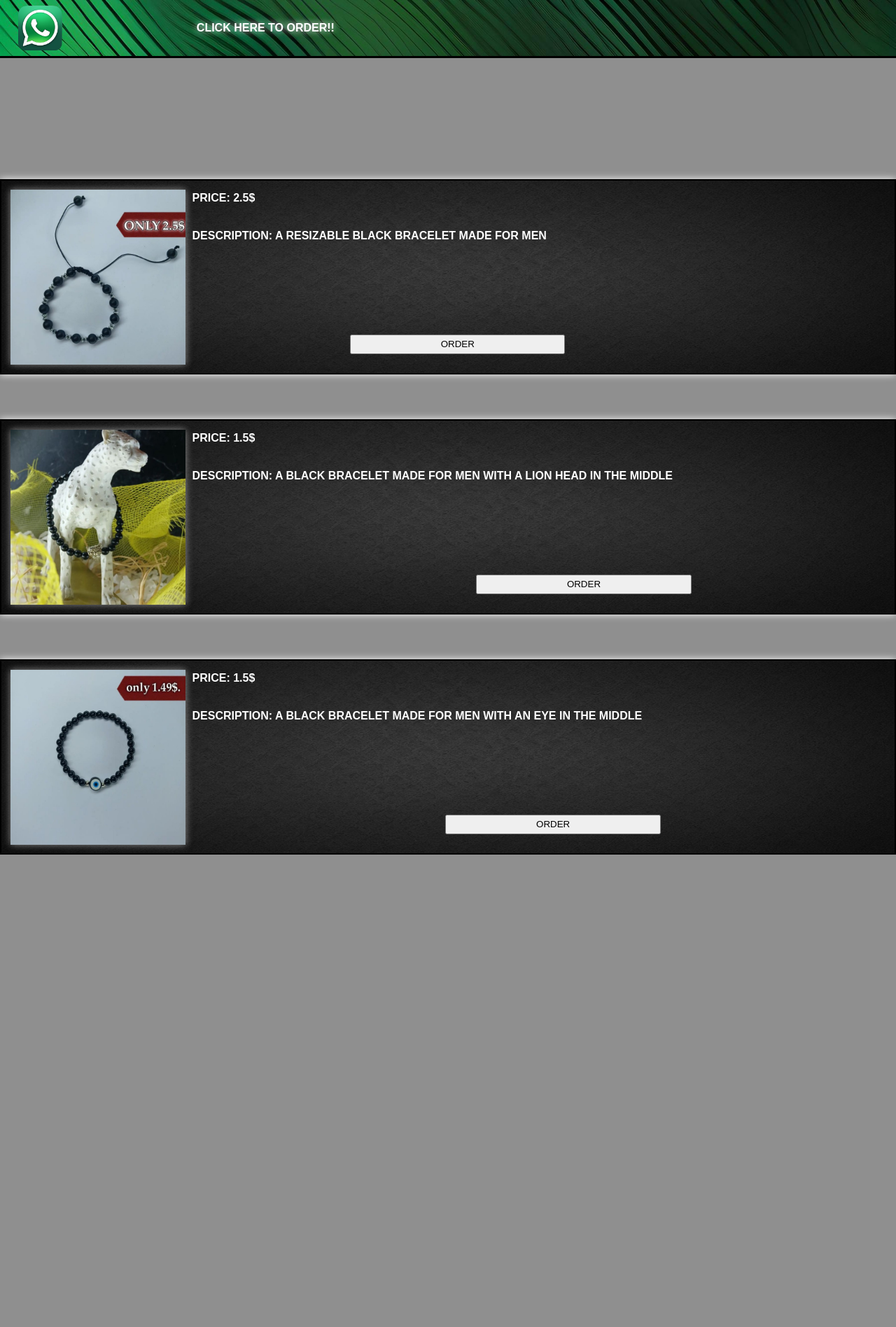
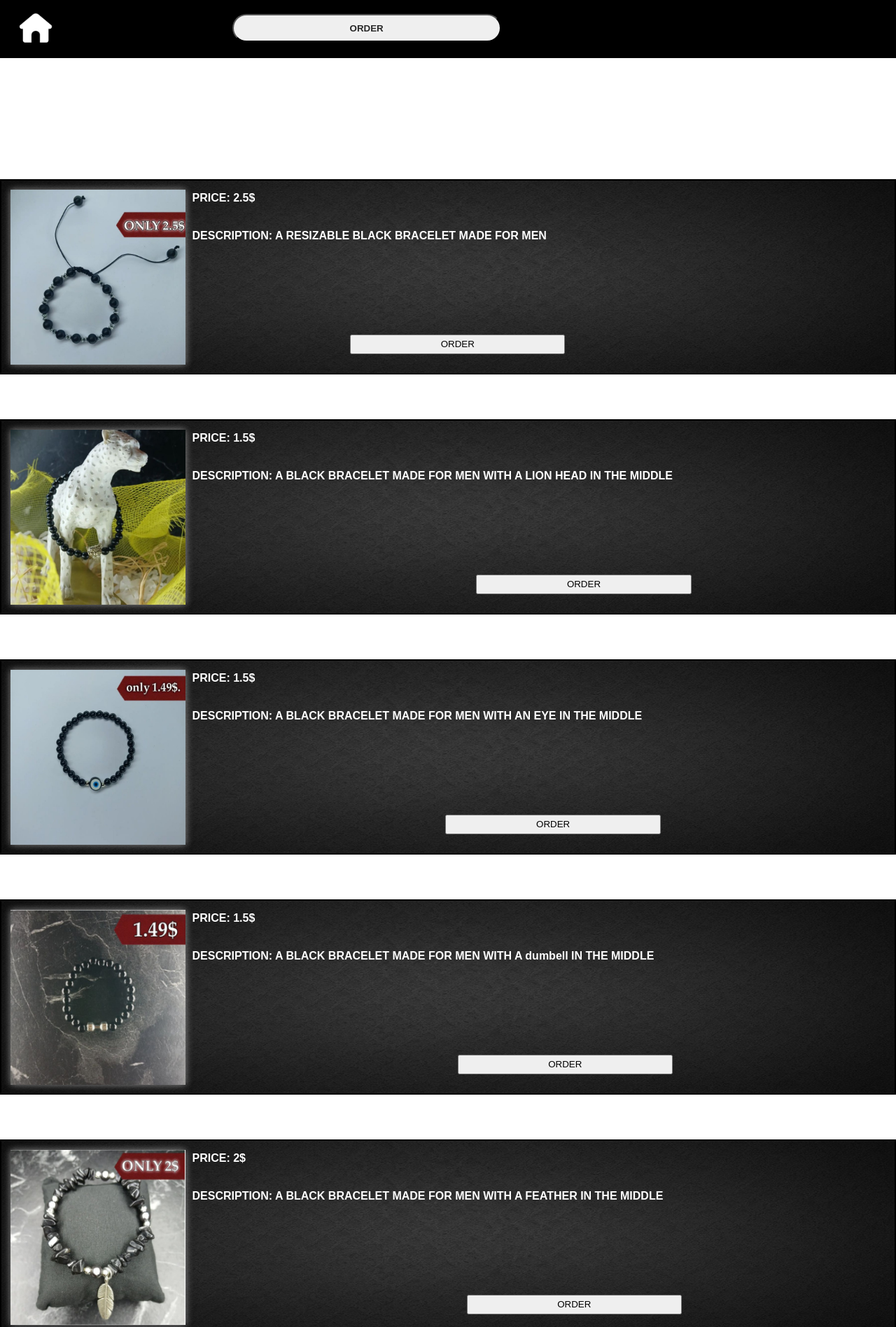
Before and after one commit to mostafaBah/MSB_LEB, a plain HTML site: page men.html in a window 1280 px wide. Shown: the top 1896 px of the page at 70% size. Before the commit the page ends 1221 px from the top, so only its background shows below. Drawn offline with Linux system fonts and the light colour scheme.

Commit message:
Add files via upload

```diff
--- a/css.css
+++ b/css.css
@@ -1,29 +1,44 @@
 body{
-    background: url('pics/BACKGROUND.jpg') top/cover no-repeat;
+   background-color: #ffffff;
+   margin: 0%;
 }
-.fixed-div{
+.menu{
+   background-color: black;
    position: fixed;
    top: 0;
    left: 0;
    width: 100%;
    height: 10%;
-    margin: 0 auto;
+   margin: 0;
    border-bottom: 3px solid #000000;
-    background: url('pics/greenRadient.jpg') center/cover no-repeat;
    display: flex;
    align-items: center;
+   z-index: 1;
  }
-.wpImg{
-    height: 80%;
+.home{
+   width: 100%;
+   margin-top: 0;
+   align-self: center;
+}
+.home-link{
+   width: 50px;
+   height: 10%;
+   margin-top: 0;
    margin-left: 2%;
-    margin-right: 15%;
+   margin-right: 20%;
+   display: flex;
 }
 .text{
    text-decoration: none;
-    color: rgb(255, 255, 255);
+   color: rgb(39, 39, 39);
    font-family: arial;
    font-weight: bold;
    text-shadow: 0px 0px 10px rgb(255, 255, 255);
+   border-radius: 20px;
+   height: 50%;
+   width: 30%;
+   margin-right: 35%;
+   cursor: pointer;
 }
  .men-div{
     height: 10%;
@@ -50,7 +65,7 @@ body{
     text-align: center;
     text-shadow: 0 0 2px black;
  }
- .men-div:hover{
+ .men-div:active{
     top: 15.5%;
     left: 15%;
     height: 9%;
@@ -67,7 +82,7 @@ body{
     box-shadow: 0 0 10px rgb(255, 255, 255, 0.5);
     transition: 0.5s;
  }
- .women-div:hover{
+ .women-div:active{
     top: 27.5%;
     left: 15%;
     height: 9%;
@@ -84,7 +99,7 @@ body{
     box-shadow: 0 0 10px rgb(255, 255, 255, 0.5);
     transition: 0.5s;
  }
- .kid-div:hover{
+ .kid-div:active{
     top: 39.5%;
     left: 15%;
     height: 9%;
@@ -102,7 +117,7 @@ body{
     box-shadow: 0 0 10px rgb(255, 255, 255, 0.5);
     transition: 0.5s;
  }
- .pendant-div:hover{
+ .pendant-div:active{
     top: 51.5%;
     left: 15%;
     height: 9%;
@@ -115,12 +130,12 @@ body{
     top: 64%;
     left: 10%;
     background: url('pics/rings.jpg') bottom/cover no-repeat;
-    background-size: 100% 210%;
+    background-size: 100% 220%;
     background-position-y: 75%;
     box-shadow: 0 0 10px rgb(255, 255, 255, 0.5);
     transition: 0.5s;
  }
- .ring-div:hover{
+ .ring-div:active{
     top: 64.5%;
     left: 15%;
     height: 9%;
@@ -132,13 +147,13 @@ body{
    position: absolute;
    top: 77%;
    left: 10%;
-   background: url('') bottom/cover no-repeat;
-   background-size: 100% 210%;
+   background: url('pics/matching.png') bottom/cover no-repeat;
+   background-size: 100% 250%;
    background-position-y: 75%;
    box-shadow: 0 0 10px rgb(255, 255, 255, 0.5);
    transition: 0.5s;
 }
-.matching-div:hover{
+.matching-div:active{
    top: 77.5%;
    left: 15%;
    height: 9%;
@@ -156,7 +171,7 @@ body{
    box-shadow: 0 0 10px rgb(255, 255, 255, 0.5);
    transition: 0.5s;
 }
-.more-div:hover{
+.more-div:active{
    top: 90.5%;
    left: 15%;
    height: 9%;
--- a/inside.css
+++ b/inside.css
@@ -1,34 +1,50 @@
 body{
-    background-color: #8f8f8f;
+    background-color: #ffffff;
     margin: 0%;
 }
-.fixed-div{
+.menu{
+    background-color: black;
     position: fixed;
     top: 0;
     left: 0;
     width: 100%;
     height: 10%;
-    margin: 0 auto;
+    margin: 0;
     border-bottom: 3px solid #000000;
-    background: url('pics/greenRadient.jpg') center/cover no-repeat;
     display: flex;
     align-items: center;
+    z-index: 1;
   }
-.wpImg{
-    height: 80%;
+.home{
+    width: 100%;
+    margin-top: 0;
+    align-self: center;
+}
+.home-link{
+    width: 50px;
+    height: 10%;
+    margin-top: 0;
     margin-left: 2%;
-    margin-right: 15%;
+    margin-right: 20%;
+    display: flex;
 }
 .text{
     text-decoration: none;
-    color: rgb(255, 255, 255);
+    color: rgb(39, 39, 39);
     font-family: arial;
     font-weight: bold;
     text-shadow: 0px 0px 10px rgb(255, 255, 255);
+    border-radius: 20px;
+    height: 50%;
+    width: 30%;
+    margin-right: 35%;
 }
 .bracelet1-div,
 .lion-div,
-.eye-div{
+.eye-div,
+.dumbell-div,
+.feather-div,
+.big-div{
     background-color: #656565;
     background: url('pics/background-display.jpg ')center/cover no-repeat;
     background-size: 100% 150%;
@@ -40,7 +56,10 @@ body{
 }
 .bracelet1,
 .lion,
-.eye{
+.eye,
+.dumbell,
+.feather,
+.big{
     margin-left: 12.5px;
     height: 250px;
     width: 250px;
@@ -49,7 +68,10 @@ body{
 }
 .bracelet1-txt,
 .lion-txt,
-.eye-txt{
+.eye-txt,
+.dumbell-txt,
+.feather-txt,
+.big-txt{
     color: white;
     font-family: arial;
     font-weight: bold;
@@ -57,7 +79,10 @@ body{
 }
 .bracelet1-btn,
 .lion-btn,
-.eye-btn{
+.eye-btn,
+.dumbell-btn,
+.feather-btn,
+.big-btn{
     height: 10%;
     width:max-content;
     padding: 0 10%;
@@ -66,7 +91,10 @@ body{
     right: 22%;
 }
 .lion-div,
-.eye-div{
+.eye-div,
+.dumbell-div,
+.feather-div,
+.big-div{
     margin-top: 5%;
     border: 2px solid black;
     box-shadow: 0 0 10px white;
--- a/men.html
+++ b/men.html
@@ -6,11 +6,10 @@
          <meta name="viewport" content="width=device-width, initial-scale=1.0">
     </head>
     <body>
-        <a href="https://api.whatsapp.com/send?phone=+96176817487&text=Hello%20i%20would%20like%20to%20order!">
-        <div class="fixed-div">
-                <img class="wpImg" src="pics/wpLogo.png" height="100%">
-                <p class="text">CLICK HERE TO ORDER!!</p>
-        </div></a>
+        <div class="menu">
+                <a class="home-link" href="index.html"><img class="home" src="items/home.png"></a>
+                <button class="text" onclick="location='https://api.whatsapp.com/send?phone=+96176817487'">ORDER</button>
+        </div>
 
         <div class="bracelet1-div">
             <img class="bracelet1" src="items/bracelet1.jpg">
@@ -33,5 +32,26 @@
 
             <button class="eye-btn" onclick="location='https://api.whatsapp.com/send?phone=+96176817487&text=Hello%20i%20would%20like%20to%20order%20the%20men%eye%20bracelet!' ">ORDER</button>
         </div>
+        <div class="dumbell-div">
+            <img class="dumbell" src="items/dumbell.jpg">
+            <p class="dumbell-txt">PRICE: 1.5$ <br> <br> <br>
+            DESCRIPTION: A BLACK BRACELET MADE FOR MEN WITH A dumbell IN THE MIDDLE</p>
+
+            <button class="dumbell-btn" onclick="location='https://api.whatsapp.com/send?phone=+96176817487&text=Hello%20i%20would%20like%20to%20order%20the%20men%dumbell%20bracelet!' ">ORDER</button>
+        </div>
+        <div class="feather-div">
+            <img class="feather" src="items/feather.jpg">
+            <p class="feather-txt">PRICE: 2$ <br> <br> <br>
+            DESCRIPTION: A BLACK BRACELET MADE FOR MEN WITH A FEATHER IN THE MIDDLE</p>
+
+            <button class="feather-btn" onclick="location='https://api.whatsapp.com/send?phone=+96176817487&text=Hello%20i%20would%20like%20to%20order%20the%20men%feather%20bracelet!' ">ORDER</button>
+        </div>
+        <div class="big-div">
+            <img class="big" src="items/big.jpg">
+            <p class="big-txt">PRICE: 1.5$ <br> <br> <br>
+            DESCRIPTION: A BLACK BRACELET MADE FOR MEN WITH A MARBLE IN THE MIDDLE</p>
+
+            <button class="big-btn" onclick="location='https://api.whatsapp.com/send?phone=+96176817487&text=Hello%20i%20would%20like%20to%20order%20the%20men%marble%20bracelet!' ">ORDER</button>
+        </div>
     </body>
 </html>
```
Also changed, not shown: index.html (+4 -5 lines), items/big.jpg (added), items/dumbell.jpg (added), items/feather.jpg (added), items/home.png (added), items/menu.png (added). Lines whose indentation alone changed are shown as unchanged.
